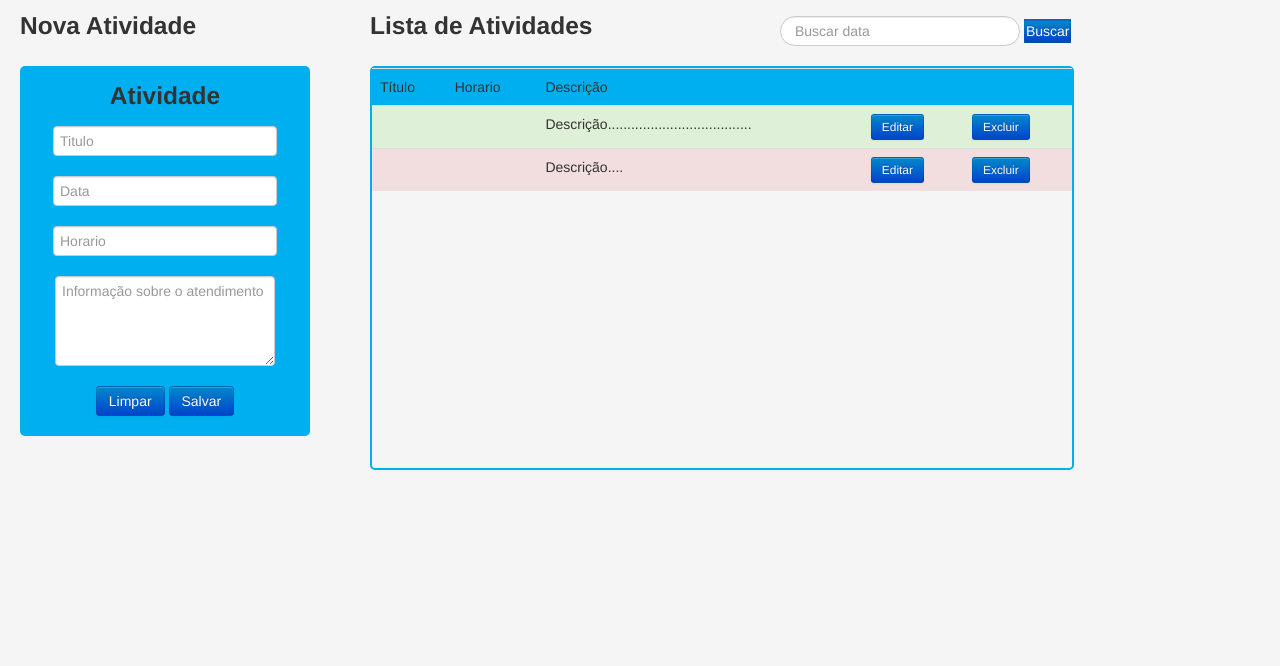
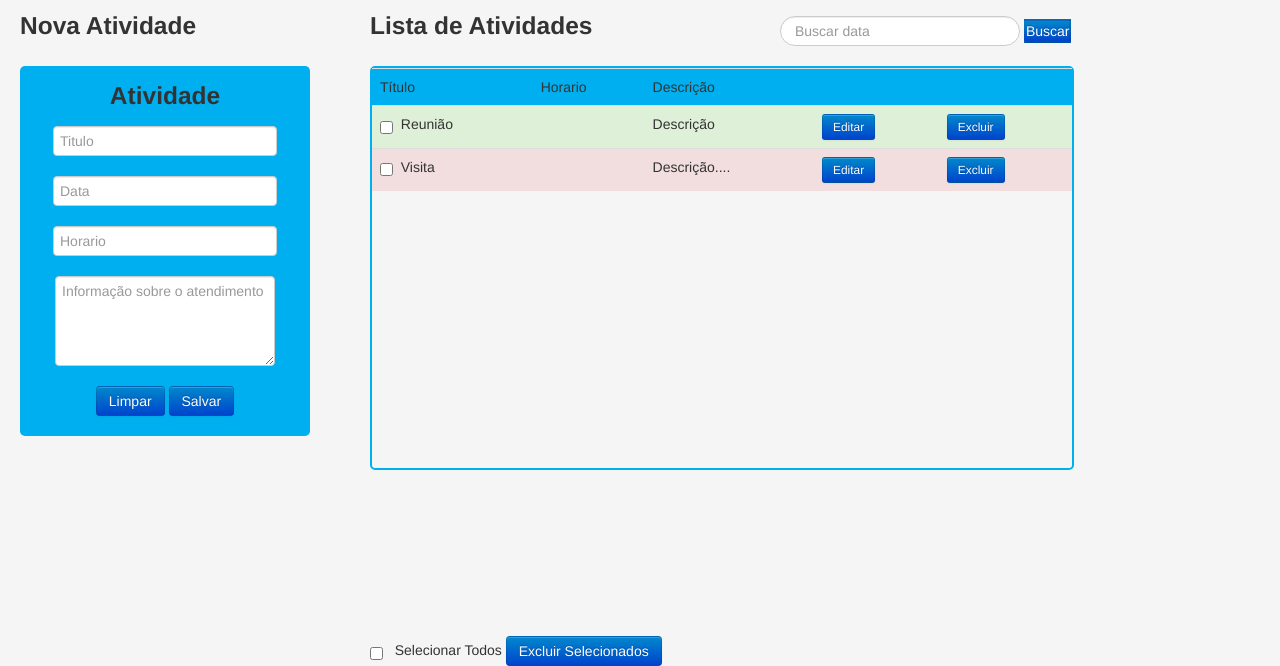
Before and after one commit to Fredrumond/crm-online, a PHP site: page /atividades.html in a window 1280 px wide. Shown: the part 164-830 px from the top of the page. Before the commit the page ends 634 px from the top, so only its background shows below. Run offline with PHP 8.4, Linux system fonts and the light colour scheme.

Commit message:
Revisão feira com base nas informações passadas pela Barbara

```diff
--- a/atendimento.html
+++ b/atendimento.html
@@ -140,8 +140,8 @@
 					<br><br>
 					<textarea rows="4" placeholder="Informação sobre o atendimento" ></textarea>
 					<br><br>
+					<button class="btn btn-primary" type="submit" >Salvar</button>
 					<button class="btn btn-primary" type="submit" >Limpar</button>
-					<button class="btn btn-primary" type="submit" >Salvar</button>
 				</form>
 			</div>
 		</div>
--- a/atividades.html
+++ b/atividades.html
@@ -73,16 +73,15 @@
 				</tr>
 
 				<tr class="success">
+					<td><input type="checkbox">&nbsp;&nbsp;Reunião</td>
 					<td> </td>
-					<td> </td>
-					<td>Descrição.....................................</td>
-
+					<td>Descrição</td>
 					<td><button class="btn btn-small btn-primary" type="submit" >Editar</button></td>
 					<td><button class="btn btn-small btn-primary" type="submit" >Excluir</button></td>
 				<tr>
 
 				<tr class="error">
-					<td> </td>
+					<td><input type="checkbox">&nbsp;&nbsp;Visita</td>
 					<td> </td>
 					<td>Descrição....</td>
 					<td><button class="btn btn-small btn-primary" type="submit" >Editar</button></td>
@@ -111,6 +110,11 @@
 				</form>
 			</div>
 		</div>
+
+		<form id="btn_atividades">
+			<input type="checkbox">&nbsp;&nbsp; Selecionar Todos
+			<button class="btn btn-primary" type="submit" >Excluir Selecionados</button>
+		</form>
 <!--
 		<form id="btn_atividades">
 			<button class="btn btn-primary" type="submit" >Editar</button>
--- a/cadastrando.html
+++ b/cadastrando.html
@@ -82,7 +82,7 @@
 				</form>
 			</div>
 			<div id="info">
-				<p>Caso deseje vincular-se a uma empresa, verifique se ela ja se encontra no sistema no campo de busca ao lado.</p>
+				<p>Caso deseje vincular-se a uma empresa, verifique se ela já se encontra no sistema no campo de busca ao lado.</p>
 			</div>
 		</div>
 
--- a/cadastrarcliente.html
+++ b/cadastrarcliente.html
@@ -56,7 +56,7 @@
 					Tipo de cliente
 					<br>
 					<input type="radio"> Fisica
-					<input type="radio"> Juridica
+					<input type="radio"> Jurídico
 					<br><br>
 					Código
 					<input class="input-small" type="text"  placeholder="Código">
--- a/lembrete.html
+++ b/lembrete.html
@@ -82,7 +82,7 @@
 		</div>
 
 		<div id="novo_lem_btn">
-			<button class="btn btn-primary" type="submit" >Novo Lemrbete</button>
+			<button class="btn btn-primary input-large" type="submit" >Novo Lemrbete</button>
 		</div>
 		<div id="cad_lem">
 			<div id="cad_lemb_form">
@@ -118,10 +118,10 @@
 					<tr>
 				</table>
 				<div id="box_conv_btn">
+					<button class="btn btn-primary" type="submit" >Salvar</button>
 					<button class="btn btn-primary" type="submit" >Editar</button>
 					<button class="btn btn-primary" type="submit" >Cancelar</button>
 					<button class="btn btn-primary" type="submit" >Excluir</button>
-					<button class="btn btn-primary" type="submit" >Salvar</button>
 				</div>
 			</div>
 		</div>
--- a/mycss/style.css
+++ b/mycss/style.css
@@ -263,7 +263,7 @@
 		#novo_lem_btn{
 			position: absolute;
 			top: 200px;
-			left:120px;
+			left:90px;
 		}
 
 		#cad_lem{
@@ -501,6 +501,6 @@
 
 	#gest_emp_btn{
 		position: absolute;
-		top: 100px;
-		right: 170px;
+		top: 310px;
+		right: 10px;
 	}
```
Also changed, not shown: gestaodeempresa.html (+6 -5 lines).
